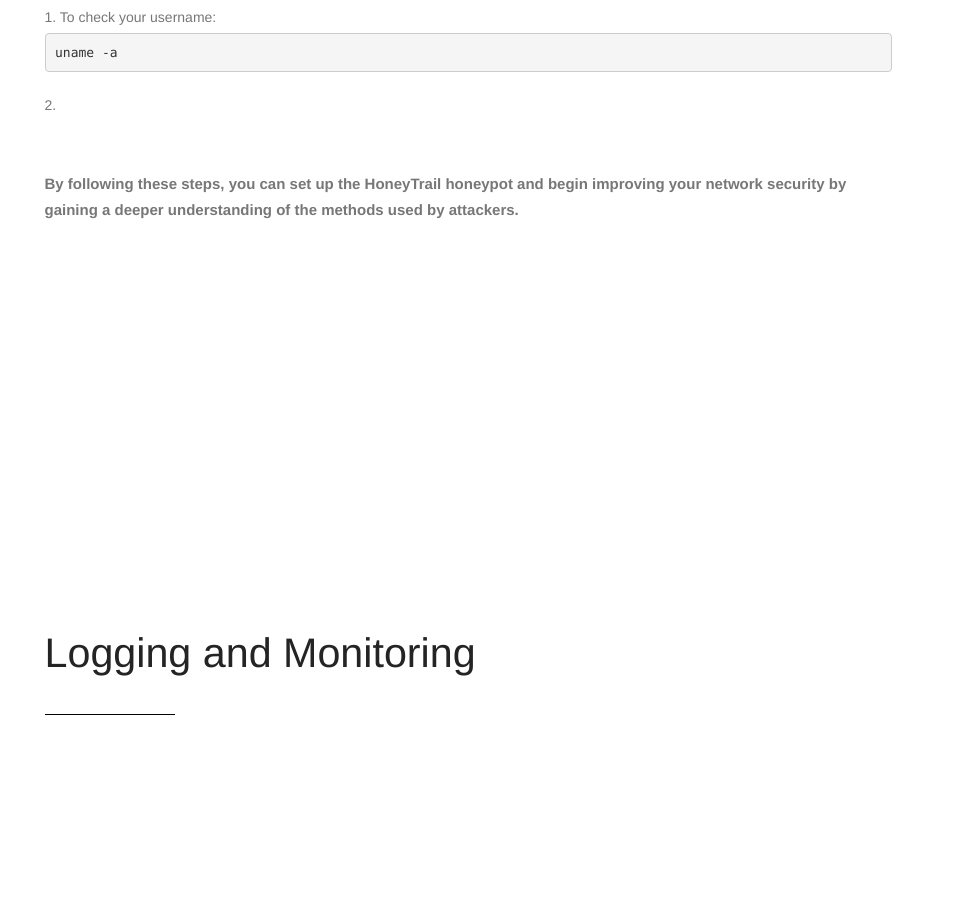
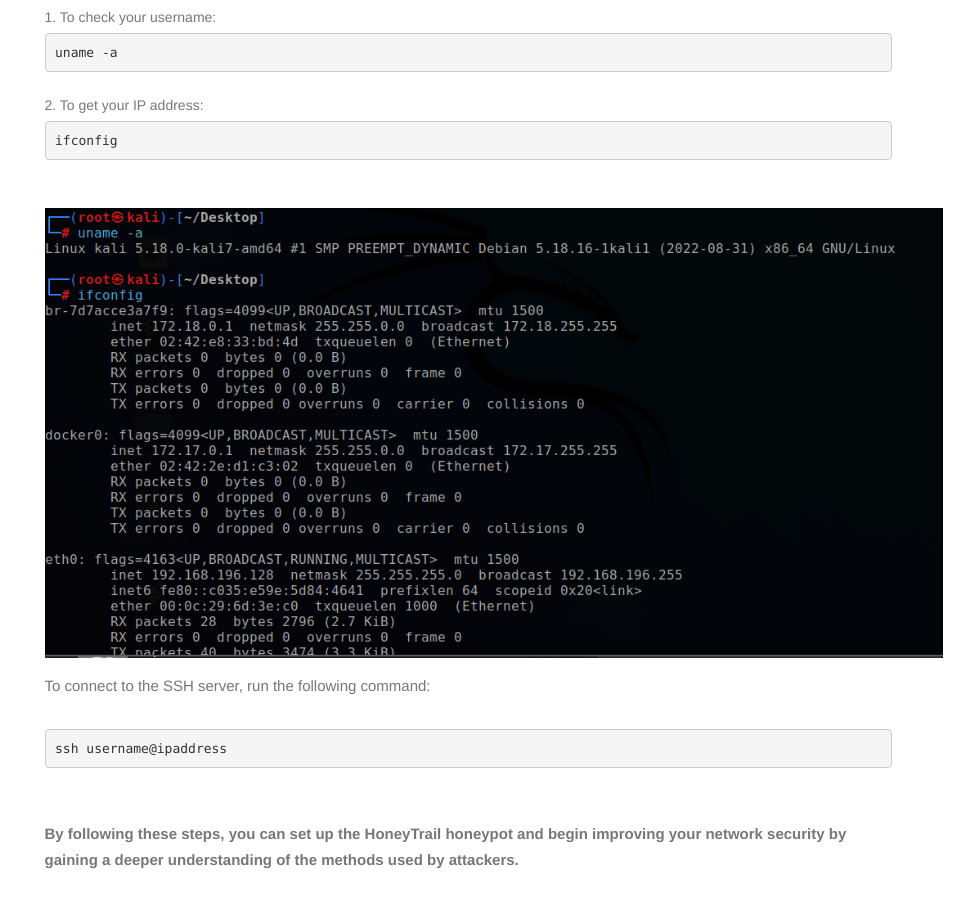
Before and after one commit to vishalbalani/honeytrail, a plain HTML site: page Documentation Page/index.html in a window 1280 px wide. Shown: the part 6720-7627 px from the top of the page, without its empty margins (318-1280 px from the left). Drawn offline with Linux system fonts and the light colour scheme.

Commit message:
Doc page

```diff
--- a/Documentation Page/index.html
+++ b/Documentation Page/index.html
@@ -411,9 +411,15 @@
                         Follow the steps to test the honeypot:<br>
                             1. To check your username:
                         <pre class="pre-scrollable">uname -a<code class="html"></code></pre>
-                            2.
+                            2. To get your IP address:
+                        <pre class="pre-scrollable">ifconfig<code class="html"></code></pre>
+                        </p>
+                        <img src="./images/upload/testing.png" alt="Testing" height="450" >
+                        <br>
+                        <p>To connect to the SSH server, run the following command:
+                        <pre class="pre-scrollable">ssh username@ipaddress<code class="html"></code></pre>
+                        </p>
 
-                        </p>
                         <p><b>By following these steps, you can set up the HoneyTrail honeypot and begin improving your
                                 network security by gaining a deeper understanding of the methods used by attackers.</b>
 
```
Also changed, not shown: Documentation Page/images/upload/testing.png (added).
